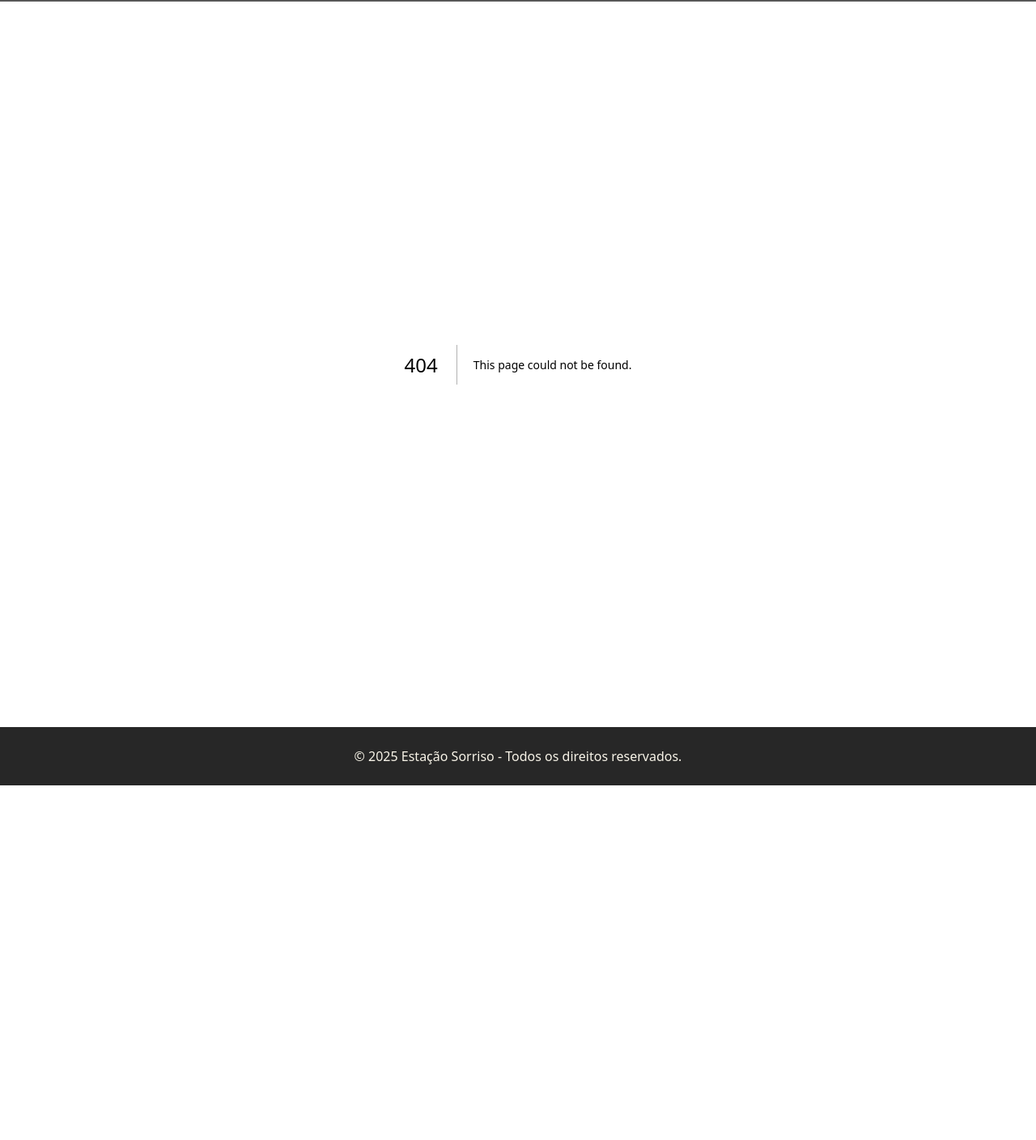
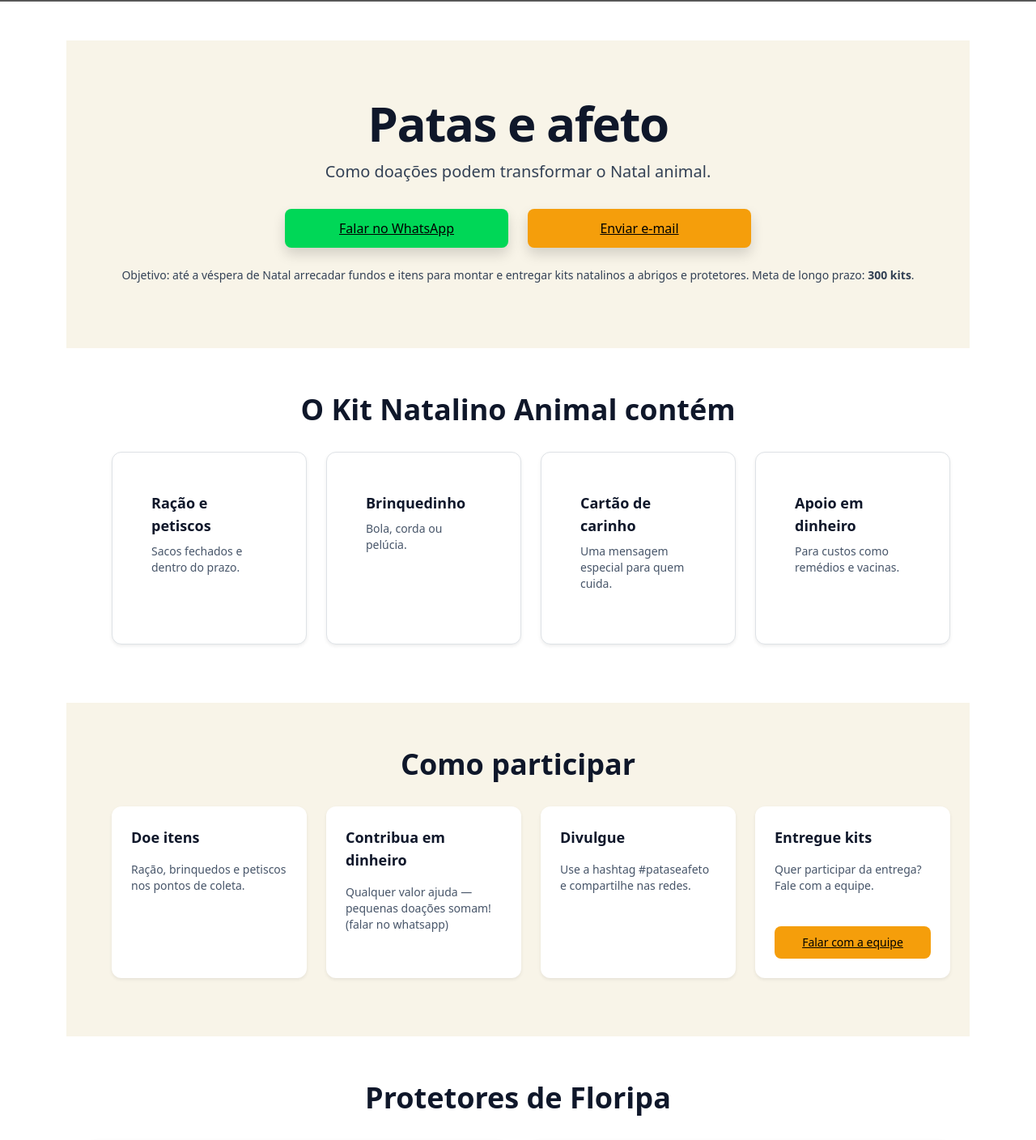
Before and after one commit to Biazinn/estacaosorriso, a Next.js app: page /animais in a window 1280 px wide. Before the commit this address had no page. Shown: the part 63-1471 px from the top of the page at 81% size. Before the commit the page ends 1033 px from the top, so only its background shows below. Built offline with nearby package versions, Linux system fonts and the light colour scheme.

Commit message:
adaptação do site

```diff
--- /dev/null
+++ b/src/app/animais/page.tsx
@@ -0,0 +1,179 @@
+// app/animais/page.tsx
+export default function AnimaisPage() {
+  // === CONTATOS / LINKS ===
+  const waNumber = "5548996975470";
+  const waMsg = `Olá! Quero participar do projeto "Patas e afeto".
+Posso ajudar com: (doações, divulgação)
+Itens que posso doar: (ração, petiscos, brinquedos, cobertores)`;
+  const waLink = `https://wa.me/${waNumber}?text=${encodeURIComponent(waMsg)}`;
+
+  const emailTo = "biazinisabela28@gmail.com";
+  const subject = 'Quero participar – "Patas e afeto"';
+  const body = `Olá!
+
+Quero participar do projeto "Patas e afeto".
+Posso contribuir com:
+- Doações: (descrição)
+- Voluntariado: (transporte, divulgação)
+
+Obrigado!`;
+  const mailtoHref = `mailto:${emailTo}?subject=${encodeURIComponent(subject)}&body=${encodeURIComponent(body)}`;
+
+  const longTermGoal = 300; // meta de longo prazo do projeto (kits)
+
+  return (
+    <main className="bg-[#f8f4e8] text-slate-900">
+      {/* HERO */}
+      <section className="container mx-auto px-4 py-16 text-center">
+        <h1 className="mt-2 text-5xl md:text-6xl font-semibold tracking-tight">
+          Patas e afeto
+        </h1>
+        <p className="mt-3 max-w-3xl mx-auto text-lg md:text-xl text-slate-700">
+          Como doações podem transformar o Natal animal.
+        </p>
+
+        <div className="mt-8 mx-auto grid max-w-xl grid-cols-1 gap-4 sm:grid-cols-2">
+          <a
+            href={waLink}
+            target="_blank"
+            rel="noopener noreferrer"
+            className="inline-flex h-12 w-full items-center justify-center gap-2 rounded-lg bg-[#00d757] px-6 font-medium text-black shadow hover:bg-[#029e40] focus-visible:outline-none focus-visible:ring-2 focus-visible:ring-amber-500 focus-visible:ring-offset-2"
+          >
+            Falar no WhatsApp
+          </a>
+          <a
+            href={mailtoHref}
+            className="inline-flex h-12 w-full items-center justify-center gap-2 rounded-lg bg-amber-500 px-6 font-medium text-black shadow hover:bg-amber-600 focus-visible:outline-none focus-visible:ring-2 focus-visible:ring-amber-500 focus-visible:ring-offset-2"
+          >
+            Enviar e-mail
+          </a>
+        </div>
+
+        <p className="mt-6 text-sm text-slate-700">
+          Objetivo: até a véspera de Natal arrecadar fundos e itens para montar e entregar
+          kits natalinos a abrigos e protetores. Meta de longo prazo:{" "}
+          <strong>{longTermGoal} kits</strong>.
+        </p>
+      </section>
+
+      {/* KIT NATALINO */}
+      <section className="container mx-auto px-4 py-14 bg-white">
+        <h2 className="text-3xl md:text-4xl font-semibold text-center">O Kit Natalino Animal contém</h2>
+        <ul className="mt-8 grid grid-cols-1 sm:grid-cols-2 lg:grid-cols-4 gap-6">
+          {[
+            {
+              title: "Ração e petiscos",
+              desc: "Sacos fechados e dentro do prazo.",
+            },
+            {
+              title: "Brinquedinho",
+              desc: "Bola, corda ou pelúcia.",
+            },
+            {
+              title: "Cartão de carinho",
+              desc: "Uma mensagem especial para quem cuida.",
+            },
+            {
+              title: "Apoio em dinheiro",
+              desc: "Para custos como remédios e vacinas.",
+            },
+          ].map((i) => (
+            <li key={i.title} className="rounded-xl border border-slate-200 bg-white p-5 shadow-sm">
+              <h3 className="text-lg font-semibold">{i.title}</h3>
+              <p className="mt-2 text-sm text-slate-600">{i.desc}</p>
+            </li>
+          ))}
+        </ul>
+      </section>
+
+      {/* COMO PARTICIPAR */}
+      <section className="container mx-auto px-4 py-14">
+        <h2 className="text-3xl md:text-4xl font-semibold text-center">Como participar</h2>
+        <ul className="mt-8 grid grid-cols-1 sm:grid-cols-2 lg:grid-cols-4 gap-6">
+          {[
+            {
+              title: "Doe itens",
+              desc: "Ração, brinquedos e petiscos nos pontos de coleta.",
+            },
+            {
+              title: "Contribua em dinheiro",
+              desc: "Qualquer valor ajuda — pequenas doações somam! (falar no whatsapp)",
+            },
+            {
+              title: "Divulgue",
+              desc: "Use a hashtag #pataseafeto e compartilhe nas redes.",
+            },
+            {
+              title: "Entregue kits",
+              desc: "Quer participar da entrega? Fale com a equipe.",
+              action: { label: "Falar com a equipe", href: waLink },
+            },
+          ].map((card) => (
+            <li key={card.title} className="flex flex-col rounded-xl bg-white p-6 shadow-sm ring-1 ring-slate-200">
+              <h3 className="text-lg font-semibold">{card.title}</h3>
+              <p className="mt-2 text-sm text-slate-600 flex-1">{card.desc}</p>
+              {card.action && (
+                <a
+                  href={card.action.href}
+                  target={card.action.href.startsWith("http") ? "_blank" : undefined}
+                  rel="noopener noreferrer"
+                  className="mt-4 inline-flex h-10 items-center justify-center rounded-lg bg-amber-500 px-4 text-sm font-medium text-black hover:bg-amber-600"
+                >
+                  {card.action.label}
+                </a>
+              )}
+            </li>
+          ))}
+        </ul>
+      </section>
+
+      {/* PROTETORES DE FLORIPA */}
+      <section className="container mx-auto px-4 py-14 bg-white">
+        <h2 className="text-3xl md:text-4xl font-semibold text-center">Protetores de Floripa</h2>
+        <div className="mt-8 grid grid-cols-1 lg:grid-cols-2 gap-6">
+          <div className="rounded-xl border border-slate-200 bg-white p-6 shadow-sm">
+            <h3 className="text-lg font-semibold">DIBEA – Diretoria de Bem-Estar Animal</h3>
+            <p className="mt-2 text-sm text-slate-600">
+              Abrigo público oficial de Florianópolis (ligado ao CCZ – Centro de Controle de
+              Zoonoses), no bairro Itacorubi. Responsável por políticas de proteção e bem-estar
+              dos animais.
+            </p>
+          </div>
+          <div className="rounded-xl border border-slate-200 bg-white p-6 shadow-sm">
+            <h3 className="text-lg font-semibold">Protetor Paulo</h3>
+            <p className="mt-2 text-sm text-slate-600">
+              Abrigo independente, gerido por Paulo Santagelo em seu sítio na Grande
+              Florianópolis, acolhendo mais de 400 cães resgatados das ruas de Santa Catarina.
+            </p>
+          </div>
+        </div>
+      </section>
+
+      {/* MENSAGEM FINAL */}
+      <section className="container mx-auto px-4 py-14">
+        <div className="mx-auto max-w-3xl rounded-2xl bg-white p-8 text-center shadow-sm ring-1 ring-slate-200">
+          <p className="text-lg text-slate-700">
+            No Natal, enquanto muitos celebram, vários animais em abrigos carecem de
+            carinho, comida e atenção. Sua doação pode mudar o Natal de um animal. 💛
+          </p>
+          <div className="mt-6 flex flex-col sm:flex-row gap-3 justify-center">
+            <a
+              href={waLink}
+              target="_blank"
+              rel="noopener noreferrer"
+              className="inline-flex h-12 items-center justify-center rounded-lg bg-[#00d757] px-6 font-medium text-black shadow hover:bg-[#029e40]"
+            >
+              Quero ajudar agora
+            </a>
+            <a
+              href={mailtoHref}
+              className="inline-flex h-12 items-center justify-center rounded-lg bg-amber-500 px-6 font-medium text-black shadow hover:bg-amber-600"
+            >
+              Falar por e-mail
+            </a>
+          </div>
+        </div>
+      </section>
+    </main>
+  );
+}
--- a/src/app/page.tsx
+++ b/src/app/page.tsx
@@ -2,33 +2,17 @@ export default function HomePage() {
   // Ajuste estes números quando tiver dados reais:
   const meta = { goal: 1000, collected: 0 };
   const percent = Math.min(100, Math.round((meta.collected / meta.goal) * 100));
-  const msg = `Olá! Quero ser voluntário no Estação Sorriso.
-        Nome:
-        Disponibilidade: manhã/tarde/noite
-        Como posso ajudar?`;
-  const to = "contato@seu-dominio.com";
-  const subject = "Quero ser voluntário - Estação Sorriso";
-  const body = `Olá!
-
-        Quero ser voluntário(a) no Estação Sorriso.
-        Nome:
-        Disponibilidade:
-        Como posso ajudar:
-
-        Obrigado!`;
-
 
   return (
     <main className="bg-[#f8f4e8] text-slate-900">
       {/* HERO */}
       <section className="container mx-auto px-4 py-16 text-center">
-
         <h1 className="mt-6 text-5xl md:text-7xl font-semibold tracking-tight">
-          Bem‑vindo à estação <span className="text-transparent bg-clip-text bg-gradient-to-r from-amber-400 to-orange-500">sorriso</span>.
+          Bem-vindo à estação <span className="text-transparent bg-clip-text bg-gradient-to-r from-amber-400 to-orange-500">sorriso</span>.
         </h1>
 
         <p className="mt-6 max-w-4xl mx-auto text-lg md:text-xl text-slate-700">
-          Em cada criança mora um universo de sonhos, imaginação e alegria. Pensando nisso, nasce o Estação Sorriso, um projeto de arrecadação de brinquedos que convida nossa comunidade escolar a transformar generosidade em sorrisos!
+          Em cada criança mora um universo de sonhos, imaginação e alegria. Pensando nisso, nasce o Estação Sorriso, um projeto de arrecadação de brinquedos que também mobiliza nossa comunidade para doar alimentos e agasalhos — transformando generosidade em sorrisos!
         </p>
 
         <div className="mt-8 flex flex-wrap justify-center gap-3">
@@ -49,7 +33,7 @@ export default function HomePage() {
         {/* Barra de progresso */}
         <div className="mt-10 w-full max-w-2xl mx-auto">
           <div className="flex items-center justify-between text-sm font-medium">
-            <span>Meta: {meta.goal} brinquedos</span>
+            <span>Meta: {meta.goal} itens</span>
             <span aria-live="polite">
               {meta.collected} arrecadados ({percent}%)
             </span>
@@ -76,12 +60,14 @@ export default function HomePage() {
           Aceitamos itens novos ou seminovos, limpos e em bom estado.
         </p>
 
-        <ul className="mt-8 grid grid-cols-1 sm:grid-cols-2 lg:grid-cols-4 gap-6">
+        <ul className="mt-8 grid grid-cols-1 sm:grid-cols-2 lg:grid-cols-3 gap-6">
           {[
-            { title: 'Brinquedos', desc: 'Carrinhos, bonecas, blocos de montar, pelúcias higienizadas.' },
-            { title: 'Livros infantis', desc: 'De 0–12 anos, sem rasgos ou rabiscos.' },
-            { title: 'Jogos de tabuleiro', desc: 'Com todas as peças.' },
-            { title: 'Materiais artísticos', desc: 'Massinhas, lápis de cor, giz, tintas atóxicas.' },
+            { title: "Brinquedos", desc: "Carrinhos, bonecas, blocos de montar, pelúcias higienizadas." },
+            { title: "Livros infantis", desc: "De 0–12 anos, sem rasgos ou rabiscos." },
+            { title: "Jogos de tabuleiro", desc: "Com todas as peças." },
+            { title: "Materiais artísticos", desc: "Massinhas, lápis de cor, giz, tintas atóxicas." },
+            { title: "Alimentos não perecíveis", desc: "Arroz, feijão, macarrão, leite UHT, óleo, enlatados (lacrados e dentro do prazo)." },
+            { title: "Agasalhos e cobertores", desc: "Roupas de frio, meias, calçados e cobertores limpos e em bom estado." },
           ].map((item) => (
             <li key={item.title} className="rounded-xl border border-slate-200 bg-white p-5 shadow-sm">
               <h3 className="text-lg font-semibold">{item.title}</h3>
@@ -93,7 +79,7 @@ export default function HomePage() {
         <div className="mt-6 text-center text-sm text-slate-600">
           <span className="inline-flex items-center gap-2">
             <svg className="h-5 w-5" viewBox="0 0 20 20" fill="currentColor" aria-hidden="true"><path fillRule="evenodd" d="M16.704 5.29a1 1 0 010 1.42l-7.39 7.39a1 1 0 01-1.415 0L3.296 9.486a1 1 0 011.414-1.415l3.004 3.003 6.683-6.683a1 1 0 011.307-.102z" clipRule="evenodd" /></svg>
-            Higienize os itens e coloque pilhas/baterias quando necessário.
+            Higienize os itens; alimentos devem estar lacrados e dentro do prazo de validade.
           </span>
         </div>
       </section>
@@ -105,9 +91,11 @@ export default function HomePage() {
         </h2>
         <ul className="mt-8 grid grid-cols-1 sm:grid-cols-2 lg:grid-cols-3 gap-6">
           {[
-            'Brinquedos quebrados ou com peças faltando',
-            'Itens sem higiene (mofo, cheiro forte, manchas)',
-            'Itens perigosos: pontiagudos, inflamáveis ou sem selo de segurança',
+            "Brinquedos quebrados ou com peças faltando",
+            "Itens sem higiene (mofo, cheiro forte, manchas)",
+            "Alimentos perecíveis, abertos ou vencidos",
+            "Roupas sujas, rasgadas ou com mofo",
+            "Itens perigosos: pontiagudos, inflamáveis ou sem selo de segurança",
           ].map((text) => (
             <li key={text} className="flex items-start gap-3 rounded-xl border border-rose-200/60 bg-rose-50 p-5">
               <svg className="mt-1 h-5 w-5 flex-none text-rose-600" viewBox="0 0 24 24" fill="currentColor" aria-hidden="true"><path d="M12 2a10 10 0 1010 10A10.011 10.011 0 0012 2Zm1 14h-2v-2h2Zm0-4h-2V6h2Z" /></svg>
@@ -117,19 +105,19 @@ export default function HomePage() {
         </ul>
       </section>
 
-      {/* Como funciona (linha do tempo) */}
+      {/* Como funciona */}
       <section id="como-doar" className="container mx-auto px-4 py-14">
         <h2 className="text-3xl md:text-4xl font-semibold text-center">Como funciona</h2>
         <ol className="mt-10 grid grid-cols-1 md:grid-cols-4 gap-8">
           {[
-            { etapa: '1. Entregue', texto: 'Leve sua doação a um ponto de coleta.' },
-            { etapa: '2. Triagem', texto: 'Conferimos estado e organizamos por faixa etária.' },
-            { etapa: '3. Higienização', texto: 'Limpeza e verificação de segurança.' },
-            { etapa: '4. Entrega', texto: 'Distribuição em instituições parceiras.' },
+            { etapa: "1. Entregue", texto: "Leve sua doação (brinquedos, alimentos ou agasalhos) a um ponto de coleta." },
+            { etapa: "2. Triagem", texto: "Separação por tipo e faixa etária; conferimos validade dos alimentos." },
+            { etapa: "3. Higienização", texto: "Limpeza e verificação de segurança; roupas passam por checagem." },
+            { etapa: "4. Entrega", texto: "Distribuição em instituições e famílias parceiras." },
           ].map((s) => (
             <li key={s.etapa} className="relative rounded-xl bg-white p-6 shadow-sm ring-1 ring-slate-200">
               <span className="absolute -top-4 left-6 inline-flex h-8 w-8 items-center justify-center rounded-full bg-orange-500 text-white text-sm font-bold">
-                {s.etapa.split('.')[0]}
+                {s.etapa.split(".")[0]}
               </span>
               <h3 className="mt-2 text-lg font-semibold">{s.etapa}</h3>
               <p className="mt-2 text-sm text-slate-600">{s.texto}</p>
@@ -138,14 +126,15 @@ export default function HomePage() {
         </ol>
       </section>
 
-      {/* Pontos de coleta */}
+      {/* Pontos de coleta (exemplo) */}
       <section id="pontos-de-coleta" className="container mx-auto px-4 py-14 bg-white">
         <h2 className="text-3xl md:text-4xl font-semibold text-center">Pontos de coleta</h2>
+        <p className="mt-2 text-center text-slate-600">Recebemos brinquedos, alimentos e agasalhos.</p>
         <div className="mt-8 grid grid-cols-1 lg:grid-cols-2 gap-6">
           <ul role="list" className="space-y-4">
             {[
-              { nome: 'Escola IENI', endereco: 'Rod. Tertuliano Brito Xavier, 1789 – Canasvieiras', horario: 'Seg–Sex, 7:30h–12:30h' },
-              { nome: 'ELITI Kids', endereco: 'Rua José Rosa, Esq, Tv. do Skate, – Bairro Canasvieiras', horario: 'Terças-feiras, 18:30h–21h' },
+              { nome: "Escola IENI", endereco: "Rod. Tertuliano Brito Xavier, 1789 – Canasvieiras", horario: "Seg–Sex, 7:30h–12:30h" },
+              { nome: "ELITI Kids", endereco: "Rua José Rosa, Esq, Tv. do Skate – Canasvieiras", horario: "Terças, 18:30h–21h" },
             ].map((p) => (
               <li key={p.nome} className="rounded-xl border border-slate-200 bg-white p-5 shadow-sm">
                 <h3 className="text-lg font-semibold">{p.nome}</h3>
@@ -155,7 +144,6 @@ export default function HomePage() {
             ))}
           </ul>
 
-          {/* Substitua o src por um mapa real dos seus endereços */}
           <div className="rounded-xl overflow-hidden ring-1 ring-slate-200">
             <iframe
               title="Mapa dos pontos de coleta"
@@ -173,9 +161,9 @@ export default function HomePage() {
         <h2 className="text-3xl md:text-4xl font-semibold text-center">Impacto</h2>
         <div className="mt-8 grid grid-cols-1 md:grid-cols-3 gap-6">
           {[
-            { numero: '0', legenda: 'brinquedos doados desde 2025' },
-            { numero: '0', legenda: 'famílias beneficiadas' },
-            { numero: '4', legenda: 'voluntários ativos' },
+            { numero: "0", legenda: "itens arrecadados desde 2025" },
+            { numero: "0", legenda: "famílias beneficiadas" },
+            { numero: "4", legenda: "voluntários ativos" },
           ].map((k) => (
             <div key={k.legenda} className="rounded-xl bg-white p-8 text-center shadow-sm ring-1 ring-slate-200">
               <div className="text-4xl font-extrabold">{k.numero}</div>
@@ -190,9 +178,9 @@ export default function HomePage() {
         <h2 className="text-3xl md:text-4xl font-semibold text-center">Perguntas frequentes</h2>
         <div className="mt-8 max-w-3xl mx-auto divide-y divide-slate-200">
           {[
-            { q: 'Os brinquedos precisam ser novos?', a: 'Não. Aceitamos seminovos em bom estado, limpos e completos.' },
-            { q: 'Onde entrego a doação?', a: 'Veja os pontos de coleta acima ou entre em contato para agendar.' },
-            { q: 'Posso doar dinheiro?', a: 'Sim, usamos para compra de brinquedos e materiais. Entre em contato para Pix.' },
+            { q: "Os brinquedos precisam ser novos?", a: "Não. Aceitamos seminovos em bom estado, limpos e completos." },
+            { q: "Posso doar alimentos e agasalhos?", a: "Sim. Alimentos devem ser não perecíveis, lacrados e dentro do prazo; agasalhos limpos e em bom estado." },
+            { q: "Onde entrego a doação?", a: "Veja os pontos de coleta acima ou entre em contato para agendar." },
           ].map((item) => (
             <details key={item.q} className="group p-4">
               <summary className="flex cursor-pointer list-none items-center justify-between font-medium">
@@ -205,12 +193,11 @@ export default function HomePage() {
         </div>
       </section>
 
-      {/* Contato / Voluntário */}
+      {/* Contato / Voluntário (mantido) */}
       <section id="voluntario" className="container mx-auto px-4 py-14">
         <h2 className="text-3xl md:text-4xl font-semibold text-center">Participe</h2>
 
         {(() => {
-          // <<< DEFINIÇÕES NO MESMO ESCOPO >>>
           const waNumber = "5548996975470"; // DDI+DDD+Número, só dígitos
           const waMsg = `Olá! Quero ser voluntário(a) no Estação Sorriso.
 Nome:
@@ -232,7 +219,6 @@ Obrigado!`;
 
           return (
             <>
-              {/* Botões principais – centralizados e do mesmo tamanho */}
               <div className="mt-8 mx-auto grid max-w-xl grid-cols-1 gap-4 sm:grid-cols-2">
                 <a
                   href={waLink}
@@ -240,9 +226,8 @@ Obrigado!`;
                   rel="noopener noreferrer"
                   className="inline-flex h-12 w-full items-center justify-center gap-2 rounded-lg bg-[#00d757] px-6 font-medium text-black shadow hover:bg-[#029e40] focus-visible:outline-none focus-visible:ring-2 focus-visible:ring-amber-500 focus-visible:ring-offset-2"
                 >
-                  <svg className="h-5 w-5" viewBox="0 0 24 24" fill="currentColor" aria-hidden="true">
-                    <path d="M20.52 3.48A11.91 11.91 0 0012.04 0 12 12 0 000 12a11.9 11.9 0 003.48 8.52A12 12 0 0012 24h.01A12 12 0 0024 12a11.91 11.91 0 00-3.48-8.52zM12 22.1a10.1 10.1 0 01-5.4-1.56l-.39-.23-3.61.95.96-3.52-.25-.41A10.1 10.1 0 1112 22.1zm5.81-7.55c-.32-.16-1.88-.93-2.17-1.03-.29-.1-.5-.16-.71.16-.2.32-.81 1.03-1 1.24-.19.22-.37.24-.69.08-.32-.16-1.35-.49-2.57-1.56-.95-.85-1.59-1.9-1.78-2.22-.19-.32-.02-.49.14-.65.14-.14.32-.37.48-.56.16-.19.21-.32.32-.53.1-.22.05-.4-.03-.56-.08-.16-.71-1.71-.97-2.35-.26-.62-.52-.54-.71-.55h-.61c-.2 0-.53.08-.81.4-.28.32-1.07 1.04-1.07 2.53s1.1 2.94 1.25 3.15c.16.21 2.17 3.32 5.25 4.66.73.32 1.29.5 1.73.64.73.23 1.39.2 1.91.12.58-.09 1.88-.77 2.15-1.52.27-.75.27-1.39.19-1.52-.08-.13-.29-.21-.61-.37z" />
-                  </svg>
+                  {/* ícone WhatsApp */}
+                  <svg className="h-5 w-5" viewBox="0 0 24 24" fill="currentColor" aria-hidden="true"><path d="M20.52 3.48A11.91 11.91 0 0012.04 0 12 12 0 000 12a11.9 11.9 0 003.48 8.52A12 12 0 0012 24h.01A12 12 0 0024 12a11.91 11.91 0 00-3.48-8.52z"/></svg>
                   Chamar no WhatsApp
                 </a>
 
@@ -250,25 +235,25 @@ Obrigado!`;
                   href={mailtoHref}
                   className="inline-flex h-12 w-full items-center justify-center gap-2 rounded-lg bg-amber-500 px-6 font-medium text-black shadow hover:bg-amber-600 focus-visible:outline-none focus-visible:ring-2 focus-visible:ring-amber-500 focus-visible:ring-offset-2"
                 >
+                  {/* ícone email */}
                   <svg className="h-5 w-5" viewBox="0 0 24 24" fill="none" stroke="currentColor" strokeWidth="2" aria-hidden="true">
                     <path strokeLinecap="round" strokeLinejoin="round" d="M3 7a2 2 0 012-2h14a2 2 0 012 2v.4l-9 6.3-9-6.3V7z" />
                     <path strokeLinecap="round" strokeLinejoin="round" d="M3 8.5l8.6 6a2 2 0 002.8 0L23 8.5V17a2 2 0 01-2 2H5a2 2 0 01-2-2V8.5z" />
                   </svg>
-                  Enviar e‑mail
+                  Enviar e-mail
                 </a>
               </div>
 
-              {/* Links auxiliares */}
               <p className="mt-4 text-center text-sm text-slate-700">
                 Prefere falar direto?{" "}
-                <a href={`mailto:${emailTo}`} className="font-medium text-amber-700 underline">E‑mail responsável</a>
+                <a href={`mailto:${emailTo}`} className="font-medium text-amber-700 underline">E-mail responsável</a>
                 {" "}•{" "}
                 <a href={`https://wa.me/${waNumber}`} target="_blank" rel="noopener noreferrer" className="font-medium text-amber-700 underline">
                   Abrir WhatsApp
                 </a>
               </p>
 
-              {/* Botão flutuante reaproveitando o mesmo waLink */}
+              {/* Botão flutuante opcional */}
               <a
                 href={waLink}
                 target="_blank"
@@ -276,18 +261,12 @@ Obrigado!`;
                 className="fixed bottom-5 right-5 z-40 inline-flex h-14 w-14 items-center justify-center rounded-full bg-[#00d757] text-black shadow-lg hover:bg-[#029e40]"
                 aria-label="Chamar no WhatsApp (flutuante)"
               >
-                <svg className="h-7 w-7" viewBox="0 0 24 24" fill="currentColor" aria-hidden="true">
-                  <path d="M20.52 3.48A11.91 11.91 0 0012.04 0 12 12 0 000 12a11.9 11.9 0 003.48 8.52A12 12 0 0012 24h.01A12 12 0 0024 12a11.91 11.91 0 00-3.48-8.52zM12 22.1a10.1 10.1 0 01-5.4-1.56l-.39-.23-3.61.95.96-3.52-.25-.41A10.1 10.1 0 1112 22.1zm5.81-7.55c-.32-.16-1.88-.93-2.17-1.03-.29-.1-.5-.16-.71.16-.2.32-.81 1.03-1 1.24-.19.22-.37.24-.69.08-.32-.16-1.35-.49-2.57-1.56-.95-.85-1.59-1.9-1.78-2.22-.19-.32-.02-.49.14-.65.14-.14.32-.37.48-.56.16-.19.21-.32.32-.53.1-.22.05-.4-.03-.56-.08-.16-.71-1.71-.97-2.35-.26-.62-.52-.54-.71-.55h-.61c-.2 0-.53.08-.81.4-.28.32-1.07 1.04-1.07 2.53s1.1 2.94 1.25 3.15c.16.21 2.17 3.32 5.25 4.66.73.32 1.29.5 1.73.64.73.23 1.39.2 1.91.12.58-.09 1.88-.77 2.15-1.52.27-.75.27-1.39.19-1.52-.08-.13-.29-.21-.61-.37z" />
-                </svg>
+                <svg className="h-7 w-7" viewBox="0 0 24 24" fill="currentColor" aria-hidden="true"><path d="M20.52 3.48A11.91 11.91 0 0012.04 0 12 12 0 000 12a11.9 11.9 0 003.48 8.52A12 12 0 0012 24h.01A12 12 0 0024 12a11.91 11.91 0 00-3.48-8.52z"/></svg>
               </a>
             </>
           );
         })()}
       </section>
-
-
-
-
     </main>
   );
 }
--- a/src/components/Navbar.tsx
+++ b/src/components/Navbar.tsx
@@ -9,6 +9,7 @@ const NAV_ITEMS = [
   { href: "/#o-que-buscamos", label: "O que buscamos" },
   { href: "/#como-doar", label: "Como funciona" },
   { href: "/#voluntario", label: "Contato" },
+  { href: "/animais", label: "Animais" },
 ];
 
 export default function Navbar() {
```
